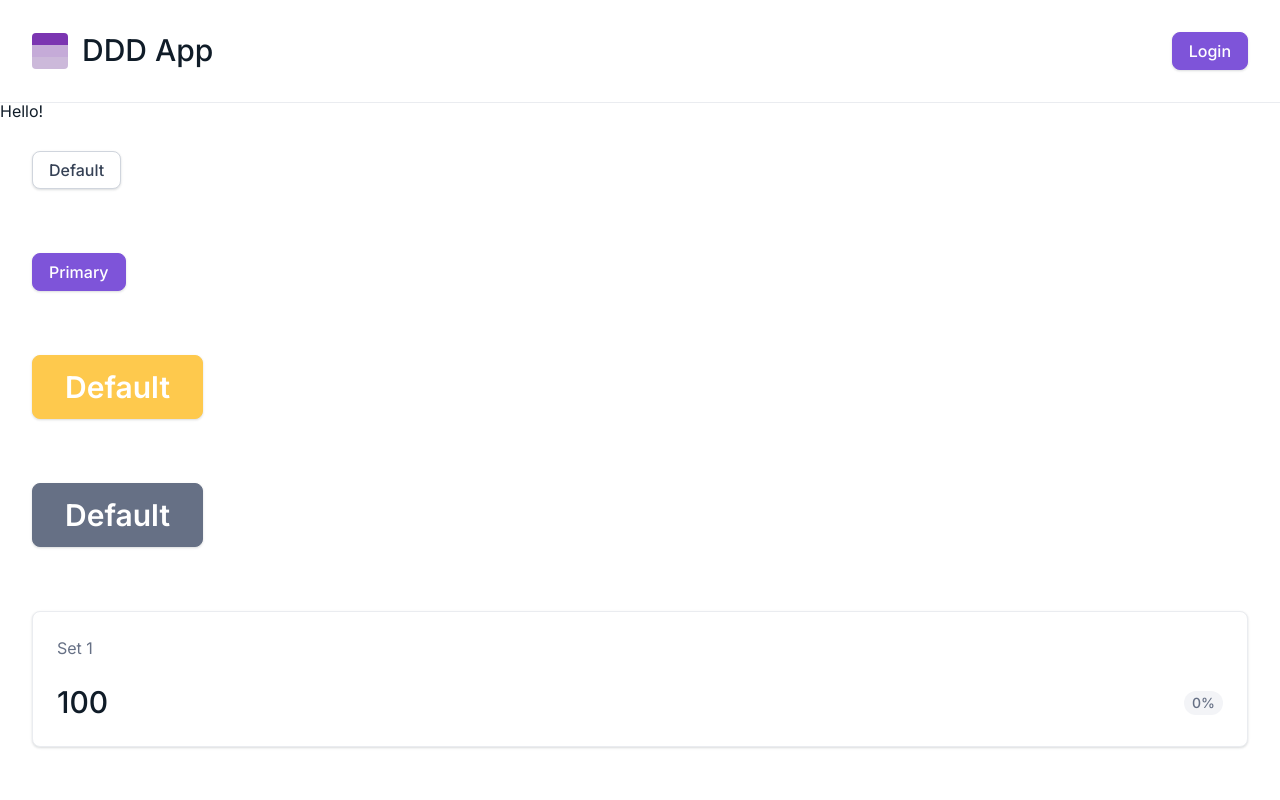
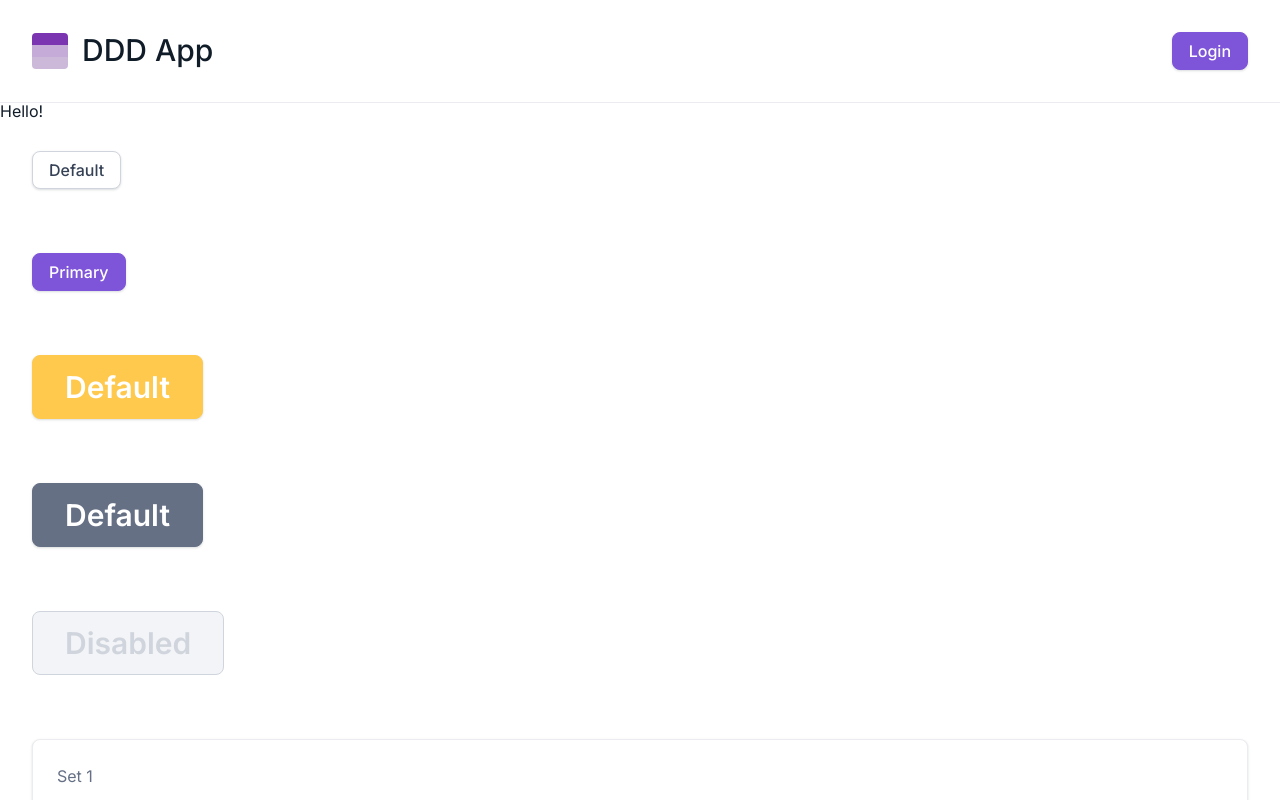
Before and after one commit to cyishere/ddd-app, a Next.js app: page / in a window 1280 px wide. Shown: the top 800 px of the page. Built offline with nearby package versions, Linux system fonts and the light colour scheme.

Commit message:
Update Button

```diff
--- a/components/Button/Button.tsx
+++ b/components/Button/Button.tsx
@@ -1,9 +1,9 @@
-import type { CSSProperties } from "react";
+import type { ButtonHTMLAttributes, CSSProperties } from "react";
 import styled from "styled-components";
 
 import UnstyledButton from "./UnstyledButton";
 
-interface ButtonProps {
+interface ButtonProps extends ButtonHTMLAttributes<HTMLButtonElement> {
   variant?: "default" | "primary" | "success" | "error";
   size?: "normal" | "large";
 }
@@ -53,10 +53,15 @@ const Button: React.FC<ButtonProps> = ({
   variant = "default",
   size = "normal",
   children,
+  ...rest
 }) => {
   const _styles = { ...STYLES[variant], ...SIZES[size] };
 
-  return <Wrapper style={_styles as CSSProperties}>{children}</Wrapper>;
+  return (
+    <Wrapper style={_styles as CSSProperties} {...rest}>
+      {children}
+    </Wrapper>
+  );
 };
 
 const Wrapper = styled(UnstyledButton)`
@@ -78,6 +83,18 @@ const Wrapper = styled(UnstyledButton)`
   &:hover {
     box-shadow: var(--bs-lg);
   }
+
+  &:disabled {
+    color: var(--clr-gray-300);
+    background-color: var(--clr-gray-100);
+    border-color: var(--clr-gray-300);
+    box-shadow: none;
+    cursor: not-allowed;
+
+    &:hover {
+      box-shadow: none;
+    }
+  }
 `;
 
 export default Button;
--- a/pages/index.tsx
+++ b/pages/index.tsx
@@ -26,6 +26,11 @@ const Home: NextPage = () => {
         </Button>
       </Box>
       <Box>
+        <Button variant="error" size="large" disabled>
+          Disabled
+        </Button>
+      </Box>
+      <Box>
         <Card title="100" subTitle="Set 1" percentage="0%" />
       </Box>
       <Box>
```
